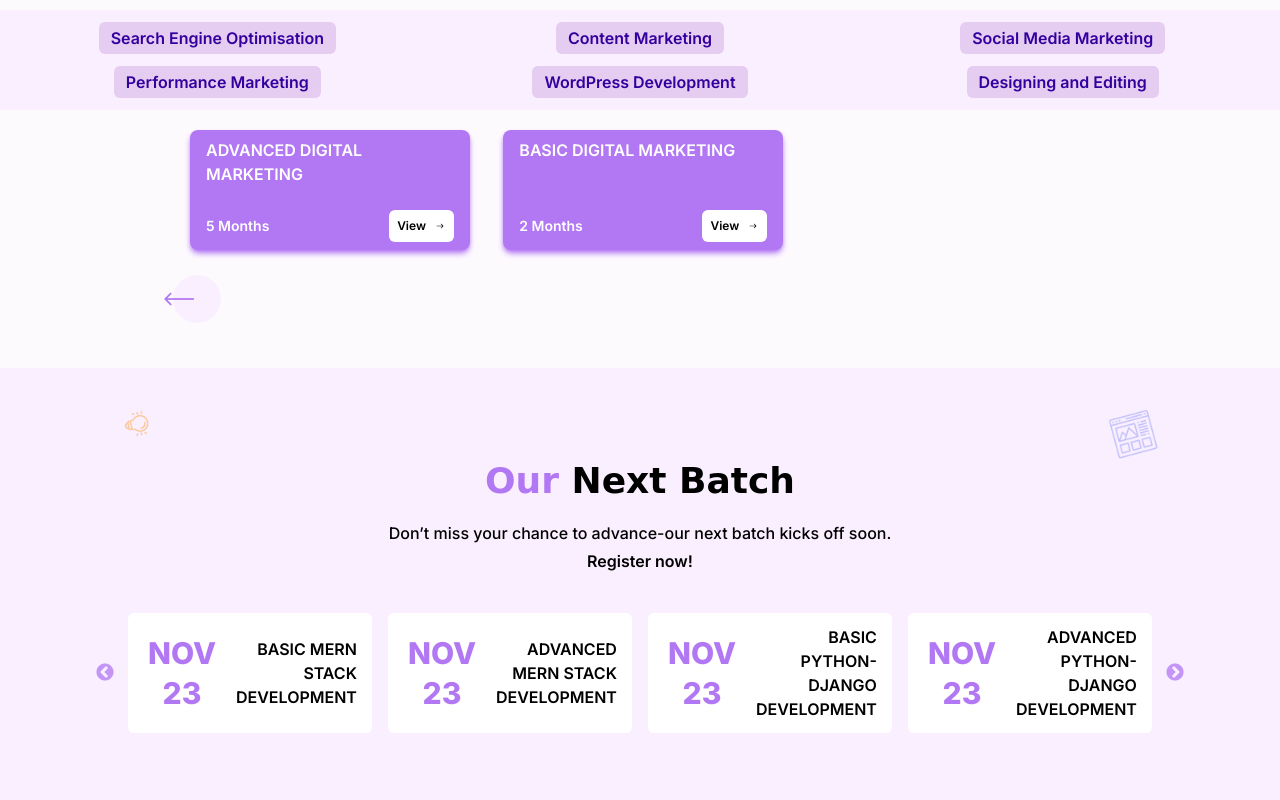
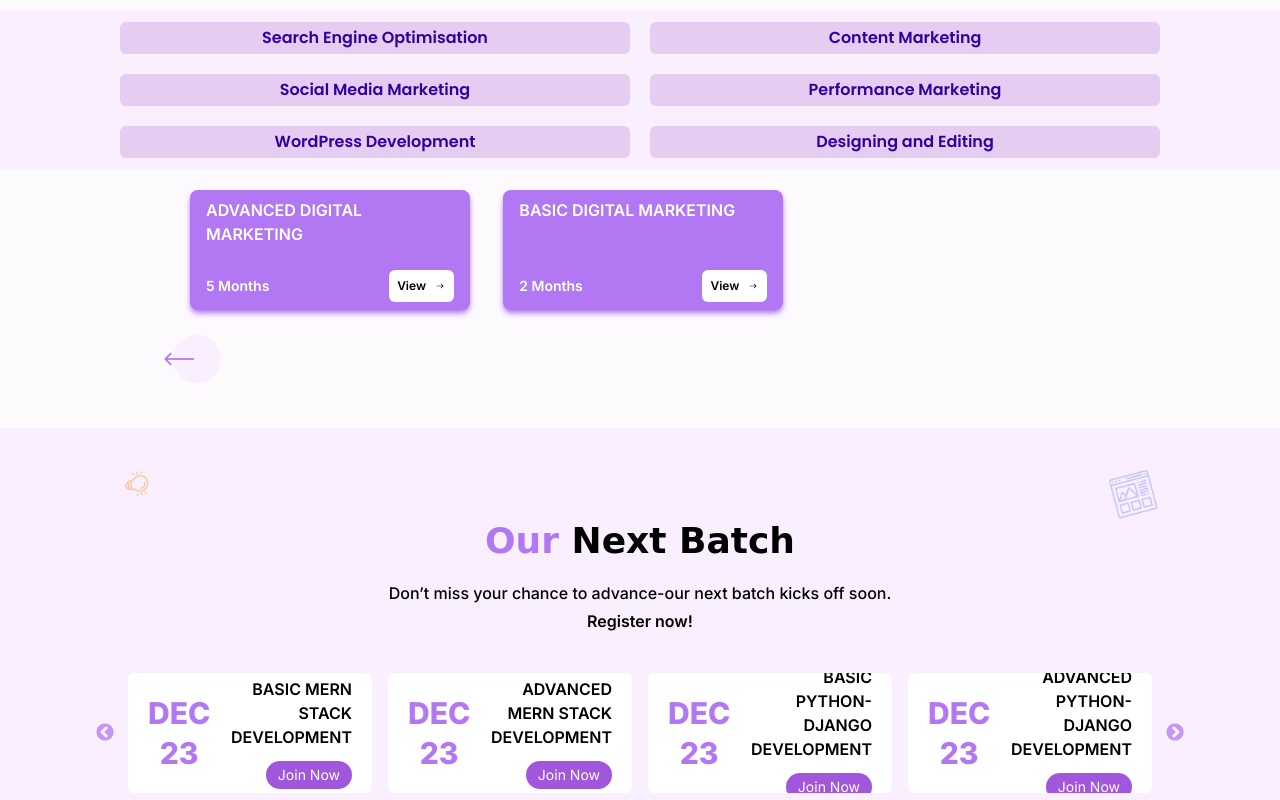
Before and after one commit to Tron-Technolegies/Tron-Academy-Website, a React (Vite) app in the folder client/: page /course in a window 1280 px wide. Shown: the part 660-1460 px from the top of the page. Built offline with nearby package versions, Linux system fonts and the light colour scheme.

Commit message:
course description changed, visit here for sisters,

```diff
--- a/client/src/components/about/AboutHeader.jsx
+++ b/client/src/components/about/AboutHeader.jsx
@@ -29,13 +29,13 @@
             <div className="flex gap-2 items-center">
               <p className="md:text-[32px] text-[20px] font-semibold">5/5</p>
               <p className="md:text-[15px] text-[12px] max-w-[75px]">
-                Client Happiness
+                Student Happiness
               </p>
             </div>
             <div className="flex gap-2 items-center">
               <p className="md:text-[32px] text-[20px] font-semibold">700+</p>
               <p className="md:text-[15px] text-[12px] max-w-[75px]">
-                Projects Completed
+                Lectures Completed
               </p>
             </div>
           </div>
--- a/client/src/components/course/CourseDescription.jsx
+++ b/client/src/components/course/CourseDescription.jsx
@@ -43,14 +43,17 @@
       <p className="max-w-[800px] text-center md:text-base text-sm inter-font text-[#081330]">
         {desc}
       </p>
-      <div className="bg-[#FAEFFF] grid grid-cols-3 gap-3 place-items-center justify-items-center w-screen p-3 ">
-        {points.map((x, index) => (
-          <div key={index} className="bg-[#e5ccf1] px-3 py-1 rounded-md">
-            <p className="inter-font text-[#33009E] text-center md:text-base text-sm font-semibold">
+      <div className="bg-[#FAEFFF] w-screen py-3 lg:px-[120px] px-10">
+        <div className="grid sm:grid-cols-2 grid-cols-1 gap-5 ">
+          {points?.map((x, index) => (
+            <p
+              key={index}
+              className=" bg-[#e5ccf1] px-3 py-1 rounded-md w-[360px]inter-font text-[#33009E] text-center md:text-base text-sm font-semibold"
+            >
               {x}
             </p>
-          </div>
-        ))}
+          ))}
+        </div>
       </div>
     </div>
   );
--- a/client/src/components/course/CourseTopSection.jsx
+++ b/client/src/components/course/CourseTopSection.jsx
@@ -103,7 +103,7 @@
             img={coding.img}
             imgtitle={coding.imgTitle}
             desc={coding.desc}
-            points={coding.points}
+            // points={coding.points}
           />
         )}
         {active === "Multimedia" && (
@@ -112,7 +112,7 @@
             img={multiMedia.img}
             imgtitle={multiMedia.imgTitle}
             desc={multiMedia.desc}
-            points={multiMedia.points}
+            // points={multiMedia.points}
           />
         )}
       </div>
--- a/client/src/components/course/nextbatch/NextBatchCard.jsx
+++ b/client/src/components/course/nextbatch/NextBatchCard.jsx
@@ -1,4 +1,6 @@
+import { motion } from "framer-motion";
 import React from "react";
+import { handleChatClick } from "../../../utils/whatsApp";
 
 export default function NextBatchCard({ month, date, course }) {
   return (
@@ -7,9 +9,24 @@
         <p>{month}</p>
         <p>{date}</p>
       </div>
-      <p className="font-semibold md:text-base text-sm text-end">
-        {course?.toUpperCase()}
-      </p>
+      <div className="flex flex-col items-end justify-between gap-3">
+        <p className="font-semibold md:text-base text-sm text-end">
+          {course?.toUpperCase()}
+        </p>
+        <motion.button
+          initial={{ scale: 1 }}
+          whileHover={{
+            scale: 1.1,
+            backgroundColor: "black",
+          }} // Change color on hover
+          whileTap={{ scale: 0.9 }}
+          transition={{ type: "spring", stiffness: 300 }} // Smooth animation
+          onClick={() => handleChatClick(`join for ${course?.toUpperCase()}`)}
+          className="bg-[#A157DC] w-fit px-3 py-1 md:text-sm text-xs rounded-s-full rounded-e-full text-white"
+        >
+          Join Now
+        </motion.button>
+      </div>
     </div>
   );
 }
--- a/client/src/components/home/companies/CompanyCarousel.jsx
+++ b/client/src/components/home/companies/CompanyCarousel.jsx
@@ -21,6 +21,7 @@
     speed: 500,
     slidesToShow: 4, // Number of slides to show at a time
     slidesToScroll: 1,
+    centerMode: true,
     autoplay: true, // Enable autoplay
     autoplaySpeed: 2000, // Autoplay interval (2 seconds)
 
@@ -50,7 +51,7 @@
       {url.map((x, index) => (
         <div
           key={index}
-          className="flex justify-center items-center mx-auto place-items-center"
+          className="flex justify-center px-12 items-center mx-auto place-items-center"
         >
           <img src={x} className="w-[150px] object-cover" />
         </div>
--- a/client/src/components/home/sisters/SisterElt.jsx
+++ b/client/src/components/home/sisters/SisterElt.jsx
@@ -1,14 +1,16 @@
 import { motion } from "framer-motion";
 import React from "react";
 
-export default function SisterElt({ img }) {
+export default function SisterElt({ img, href }) {
   return (
     <div className="flex flex-col gap-5 items-center">
       <img
         src={img}
         className="w-[126px] h-[210px] object-cover rounded-lg"
       ></img>
-      {/* <motion.button
+      <motion.a
+        href={href}
+        target="_blank"
         initial={{ scale: 1 }}
         whileHover={{ scale: 1.1, backgroundColor: "#CA90F2" }} // Change color on hover
         whileTap={{ scale: 0.9 }}
@@ -16,7 +18,7 @@
         className="bg-black rounded-lg px-4 py-2 text-white "
       >
         Visit Here
-      </motion.button> */}
+      </motion.a>
     </div>
   );
 }
--- a/client/src/components/home/sisters/SisterSection.jsx
+++ b/client/src/components/home/sisters/SisterSection.jsx
@@ -15,10 +15,30 @@
         </p>
       </div>
       <div className="grid md:grid-cols-4 grid-cols-2 gap-14 justify-center mb-10 mt-20">
-        <SisterElt img={"/sister-4.png"} />
-        <SisterElt img={"/sister-3.png"} />
-        <SisterElt img={"/sister-2.png"} />
-        <SisterElt img={"/sister-1.png"} />
+        <SisterElt
+          img={"/sister-4.png"}
+          href={
+            "https://www.instagram.com/tronsocial?utm_source=ig_web_button_share_sheet&igsh=ZDNlZDc0MzIxNw=="
+          }
+        />
+        <SisterElt
+          img={"/sister-3.png"}
+          href={
+            "https://www.instagram.com/trontechnologies_?utm_source=ig_web_button_share_sheet&igsh=ZDNlZDc0MzIxNw=="
+          }
+        />
+        <SisterElt
+          img={"/sister-2.png"}
+          href={
+            "https://www.instagram.com/tronmarketing?utm_source=ig_web_button_share_sheet&igsh=ZDNlZDc0MzIxNw=="
+          }
+        />
+        <SisterElt
+          img={"/sister-1.png"}
+          href={
+            "https://www.instagram.com/tronstudio_?utm_source=ig_web_button_share_sheet&igsh=ZDNlZDc0MzIxNw=="
+          }
+        />
       </div>
     </div>
   );
--- a/client/src/index.css
+++ b/client/src/index.css
@@ -106,8 +106,13 @@
   min-height: calc(100vh - 100px);
 }
 
-@media (max-width: 640px){
+@media (max-width: 640px) {
   .landing-height {
     min-height: calc(100vh - 70px);
   }
 }
+@media screen and (-webkit-min-device-pixel-ratio: 0) {
+  .slick-slider {
+    transform: translate3d(0, 0, 0);
+  }
+}
--- a/client/src/utils/nextBatch.js
+++ b/client/src/utils/nextBatch.js
@@ -1,44 +1,44 @@
 export const nextBatch = [
-  { id: 1, month: "NOV", date: "23", course: "Advanced digital marketing" },
-  { id: 2, month: "NOV", date: "23", course: "Basic digital marketing" },
-  { id: 3, month: "NOV", date: "23", course: "Basic MERN STACK Development" },
+  { id: 1, month: "DEC", date: "23", course: "Advanced digital marketing" },
+  { id: 2, month: "DEC", date: "23", course: "Basic digital marketing" },
+  { id: 3, month: "DEC", date: "23", course: "Basic MERN STACK Development" },
   {
     id: 4,
-    month: "NOV",
+    month: "DEC",
     date: "23",
     course: "Advanced MERN STACK Development",
   },
   {
     id: 5,
-    month: "NOV",
+    month: "DEC",
     date: "23",
     course: "Basic Python-Django Development",
   },
   {
     id: 6,
-    month: "NOV",
+    month: "DEC",
     date: "23",
     course: "Advanced Python-Django Development",
   },
-  { id: 7, month: "NOV", date: "23", course: "Basic Data Science" },
+  { id: 7, month: "DEC", date: "23", course: "Basic Data Science" },
   {
     id: 8,
-    month: "NOV",
+    month: "DEC",
     date: "23",
     course: "Advanced Flutter APP Development",
   },
-  { id: 9, month: "NOV", date: "23", course: "Basic Flutter APP Development" },
-  { id: 10, month: "NOV", date: "23", course: "Advanced Data Science" },
-  { id: 11, month: "NOV", date: "23", course: "Basic WordPress Development" },
+  { id: 9, month: "DEC", date: "23", course: "Basic Flutter APP Development" },
+  { id: 10, month: "DEC", date: "23", course: "Advanced Data Science" },
+  { id: 11, month: "DEC", date: "23", course: "Basic WordPress Development" },
   {
     id: 12,
-    month: "NOV",
+    month: "DEC",
     date: "23",
     course: "Advanced WordPress Development",
   },
-  { id: 13, month: "NOV", date: "23", course: "Graphic Design" },
-  { id: 14, month: "NOV", date: "23", course: "UI/UX Design" },
-  { id: 15, month: "NOV", date: "23", course: "Production & Post production" },
-  { id: 16, month: "NOV", date: "23", course: "VFX Advanced" },
-  { id: 17, month: "NOV", date: "23", course: "VFX Basic" },
+  { id: 13, month: "DEC", date: "23", course: "Graphic Design" },
+  { id: 14, month: "DEC", date: "23", course: "UI/UX Design" },
+  { id: 15, month: "DEC", date: "23", course: "Production & Post production" },
+  { id: 16, month: "DEC", date: "23", course: "VFX Advanced" },
+  { id: 17, month: "DEC", date: "23", course: "VFX Basic" },
 ];
```
Also changed, not shown: 1 other file (tests, documents, lock files or other folders).
